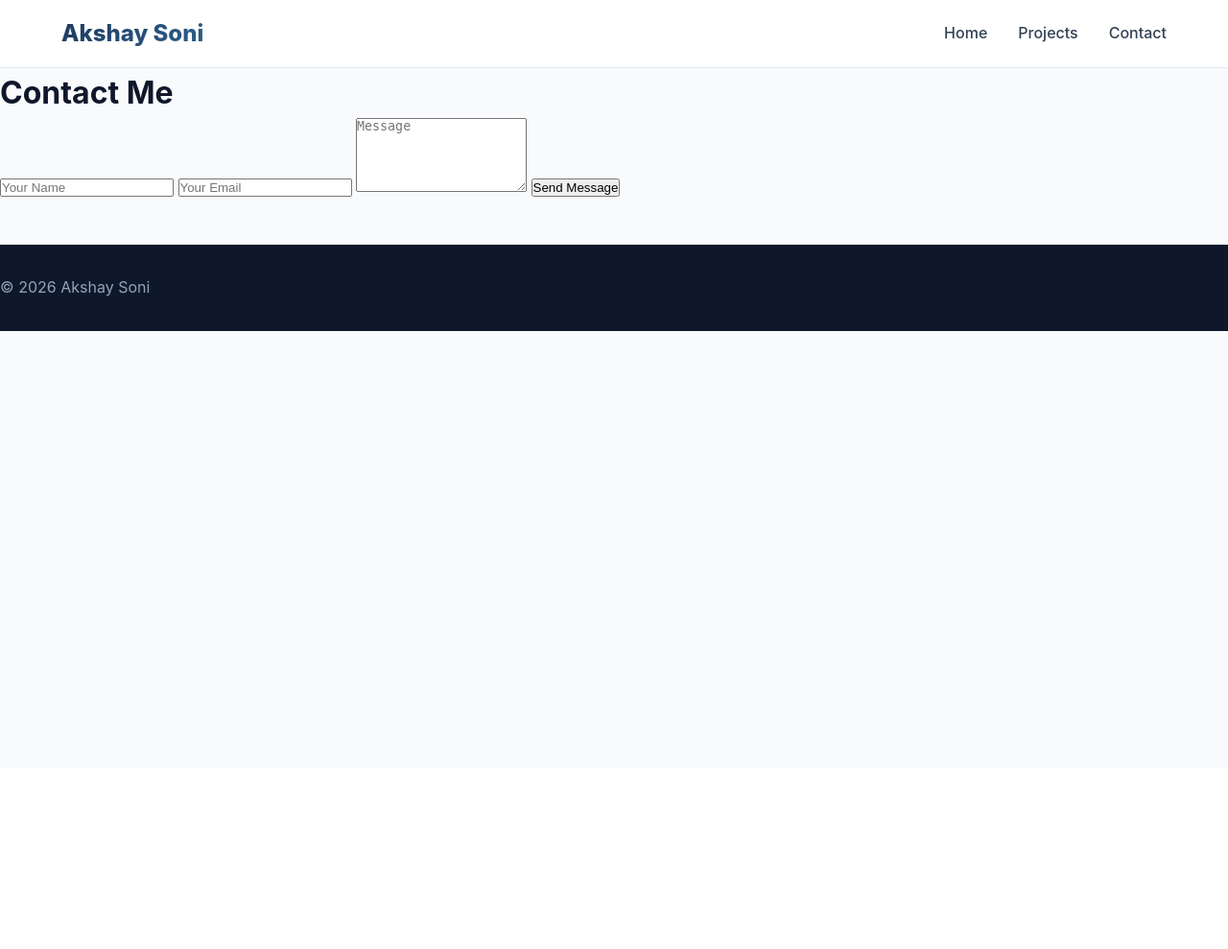
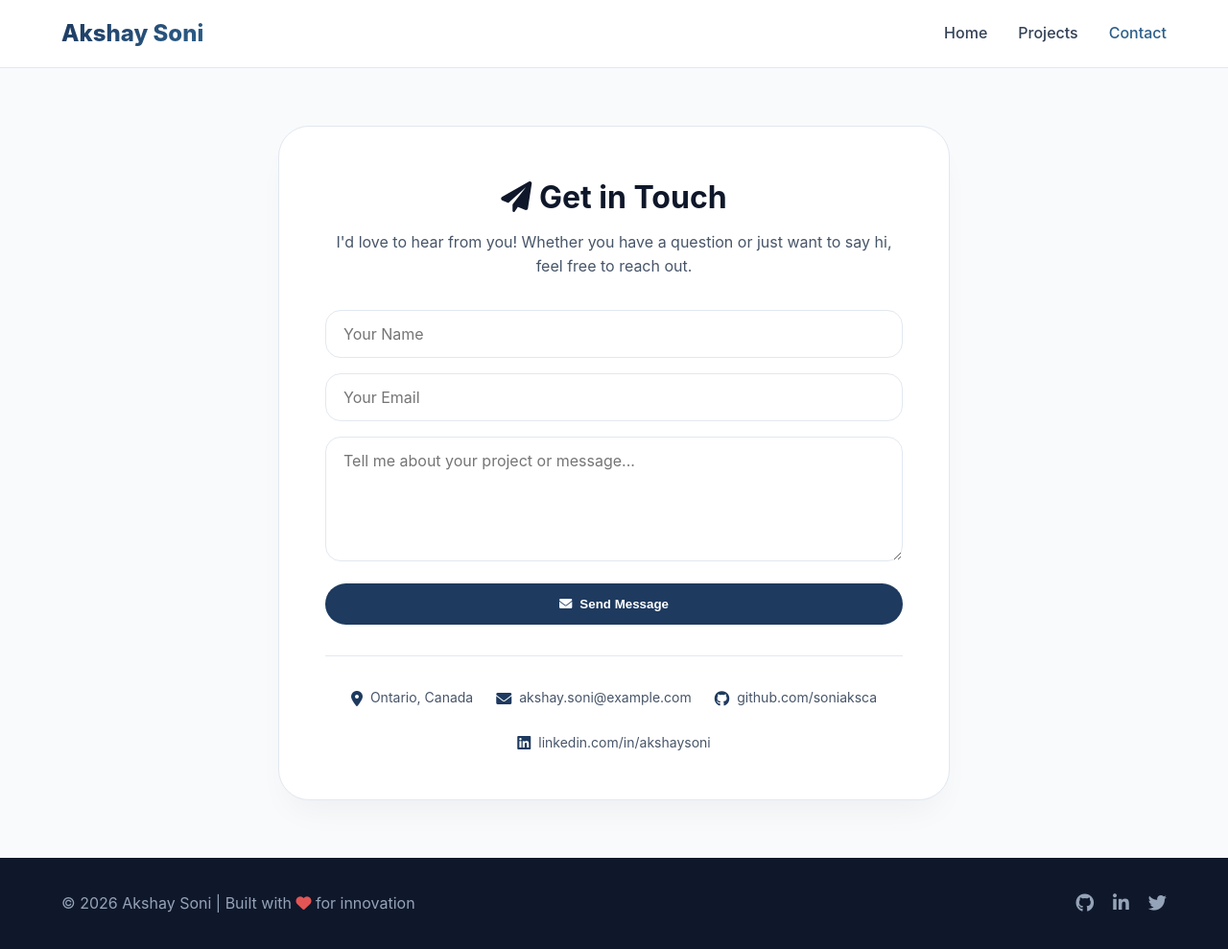
Before and after one commit to soniaksca/portfolio, a Flask app: page /contact in a window 1280 px wide. Shown: the whole page at 96% size. Before the commit the page ends 345 px from the top, so only its background shows below. Run offline with Flask 3, Linux system fonts and the light colour scheme.

Commit message:
Contacts Page Created

```diff
--- a/Templates/contact.html
+++ b/Templates/contact.html
@@ -1,45 +1,71 @@
-<!-- <form method="POST" action="/contact" class="contact">
-    <input type="text" name="name" placeholder="Your Name" required>
-    <input type="email" name="email" placeholder="Your Email" required>
-    <textarea name="message" placeholder="Your Message"></textarea>
-    <button type="submit">Send Message</button>
-</form> -->
-
 <!DOCTYPE html>
-<html>
+<html lang="en">
 <head>
-<title>Contact</title>
-<link rel="stylesheet" href="{{ url_for('static', filename='css/style.css') }}">
+    <meta charset="UTF-8">
+    <meta name="viewport" content="width=device-width, initial-scale=1.0">
+    <title>Akshay Soni | Contact</title>
+    <link rel="stylesheet" href="{{ url_for('static', filename='css/style.css') }}">
+    <link rel="stylesheet" href="https://cdnjs.cloudflare.com/ajax/libs/font-awesome/6.0.0-beta3/css/all.min.css">
 </head>
-
 <body>
 
 <nav>
     <div class="nav-container">
-        <a href="/" class="logo">Akshay Soni</a>
+        <a href="{{ url_for('home') }}" class="logo">Akshay Soni</a>
         <div class="nav-links">
-            <a href="/">Home</a>
-            <a href="/projects">Projects</a>
-            <a href="/contact">Contact</a>
+            <a href="{{ url_for('home') }}">Home</a>
+            <a href="{{ url_for('projects') }}">Projects</a>
+            <a href="{{ url_for('contact') }}" class="active">Contact</a>
         </div>
     </div>
 </nav>
 
 <main>
+    <div class="contact-page">
+        <div class="contact-header">
+            <h1><i class="fas fa-paper-plane"></i> Get in Touch</h1>
+            <p>I'd love to hear from you! Whether you have a question or just want to say hi, feel free to reach out.</p>
+        </div>
 
-<form method="POST" action="/contact" class="contact">
-    <h1>Contact Me</h1>
+        <form method="POST" action="{{ url_for('contact') }}" class="contact-form">
+            <input type="text" name="name" placeholder="Your Name" required>
+            <input type="email" name="email" placeholder="Your Email" required>
+            <textarea name="message" rows="5" placeholder="Tell me about your project or message..."></textarea>
+            <button type="submit"><i class="fas fa-envelope"></i> Send Message</button>
+        </form>
 
-    <input type="text" name="name" placeholder="Your Name" required>
-    <input type="email" name="email" placeholder="Your Email" required>
-    <textarea name="message" rows="5" placeholder="Message"></textarea>
-
-    <button type="submit">Send Message</button>
-</form>
-
+        <div class="contact-info">
+            <div class="contact-info-item">
+                <i class="fas fa-map-marker-alt"></i>
+                <span>Ontario, Canada</span>
+            </div>
+            <div class="contact-info-item">
+                <i class="fas fa-envelope"></i>
+                <span>akshay.soni@example.com</span>
+            </div>
+            <div class="contact-info-item">
+                <i class="fab fa-github"></i>
+                <span>github.com/soniaksca</span>
+            </div>
+            <div class="contact-info-item">
+                <i class="fab fa-linkedin"></i>
+                <span>linkedin.com/in/akshaysoni</span>
+            </div>
+        </div>
+    </div>
 </main>
 
-<footer>© 2026 Akshay Soni</footer>
+<footer>
+    <div class="footer-content">
+        <p>© 2026 Akshay Soni | Built with <i class="fas fa-heart" style="color: #e25555;"></i> for innovation</p>
+        <div class="social-links">
+            <a href="#"><i class="fab fa-github"></i></a>
+            <a href="#"><i class="fab fa-linkedin-in"></i></a>
+            <a href="#"><i class="fab fa-twitter"></i></a>
+        </div>
+    </div>
+</footer>
 
+<script src="{{ url_for('static', filename='js/main.js') }}"></script>
 </body>
 </html>
```
